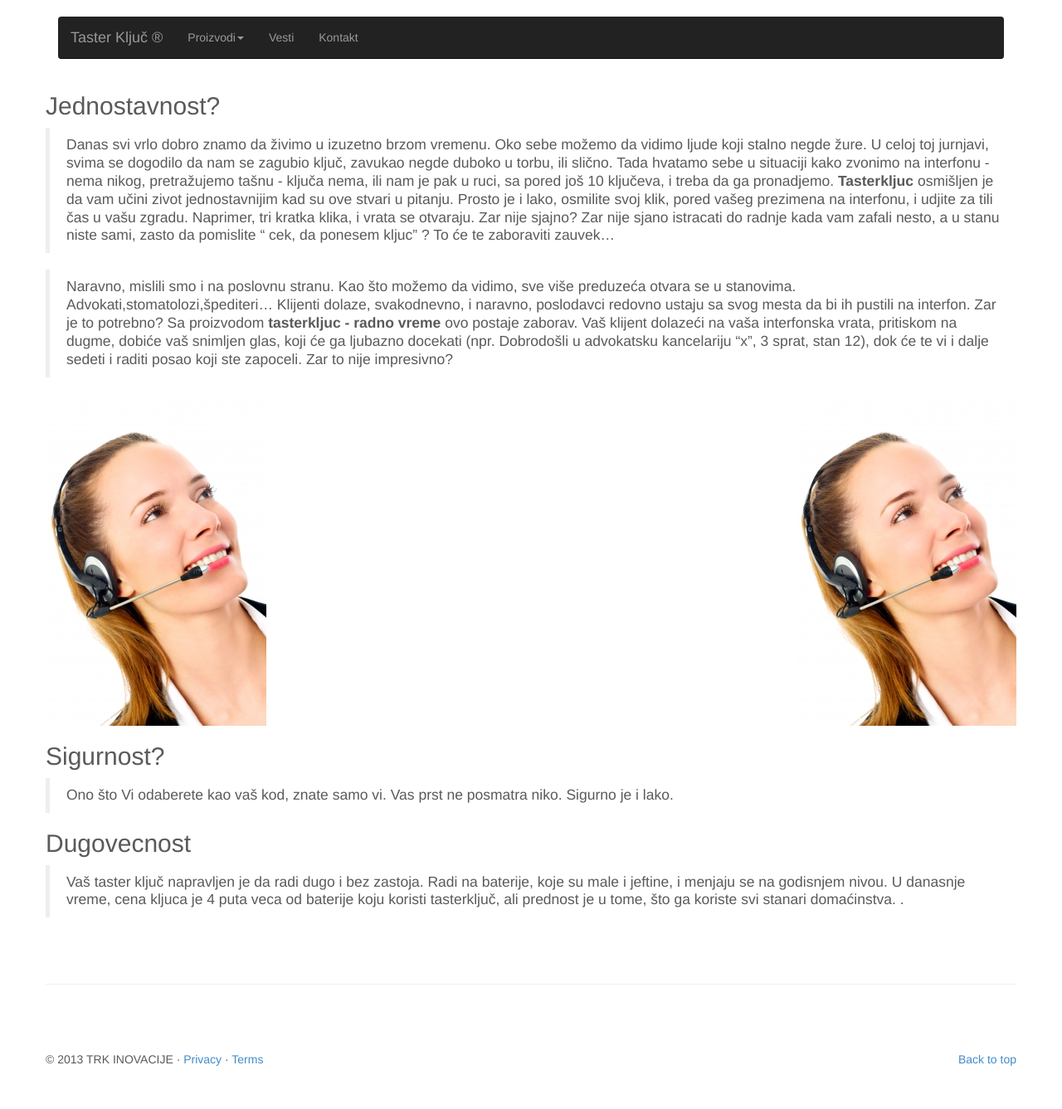
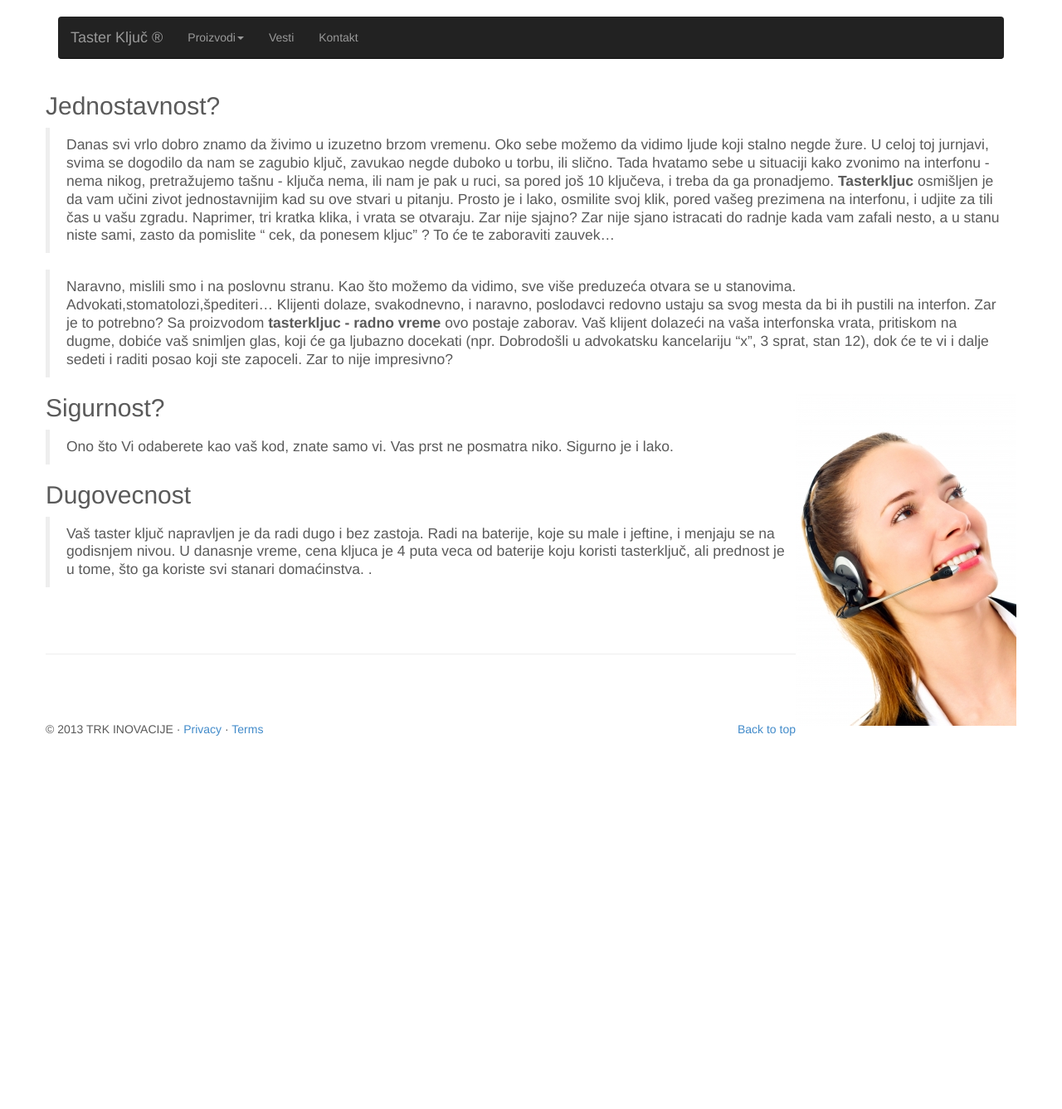
Before and after one commit to trkinovacije/tasterkljuc, a Jekyll site: the page built from _posts/2013-11-05-Kome-ovo-koristi.md, in a window 1280 px wide. Shown: the whole page at 83% size. Built offline with Jekyll 4.4.1, drawn with Linux system fonts in a browser that asks for light colours; Markdown is read by kramdown in place of the engine named in the settings; after the commit the page ends 939 px from its top, so only the background shows below that.

Commit message:
Update 2013-11-05-Kome-ovo-koristi.md

```diff
--- a/_posts/2013-11-05-Kome-ovo-koristi.md
+++ b/_posts/2013-11-05-Kome-ovo-koristi.md
@@ -24,7 +24,6 @@ dugme, dobiće vaš snimljen glas, koji će ga ljubazno docekati (npr. Dobrodoš
 
 
 <div style="float: right"><img src="/assets/images/news/woman_phone_fdpn_Ambro.jpg" /></div>
-![kkk](/assets/images/news/woman_phone_fdpn_Ambro.jpg)
 
 ##Sigurnost?
 
```
